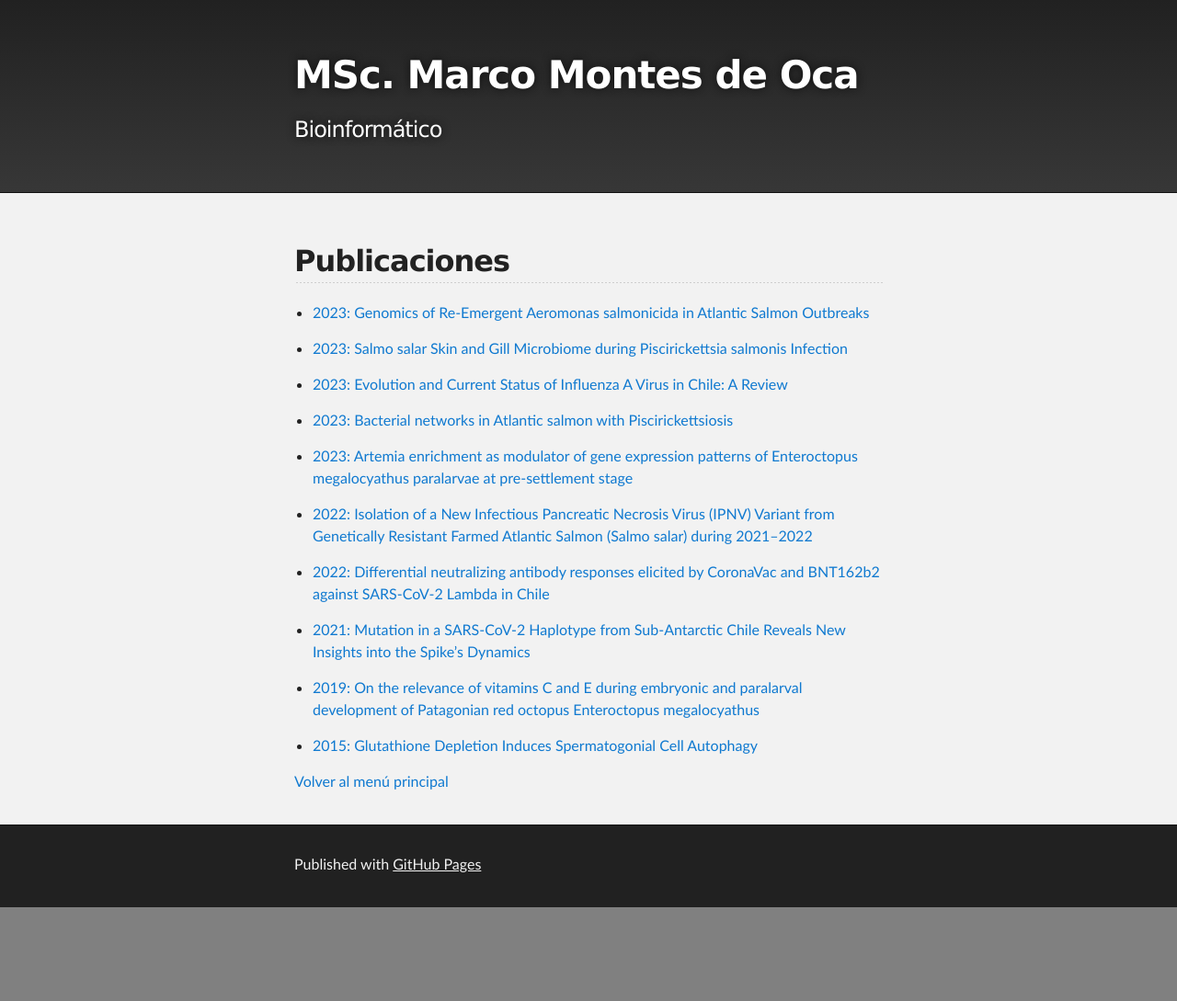
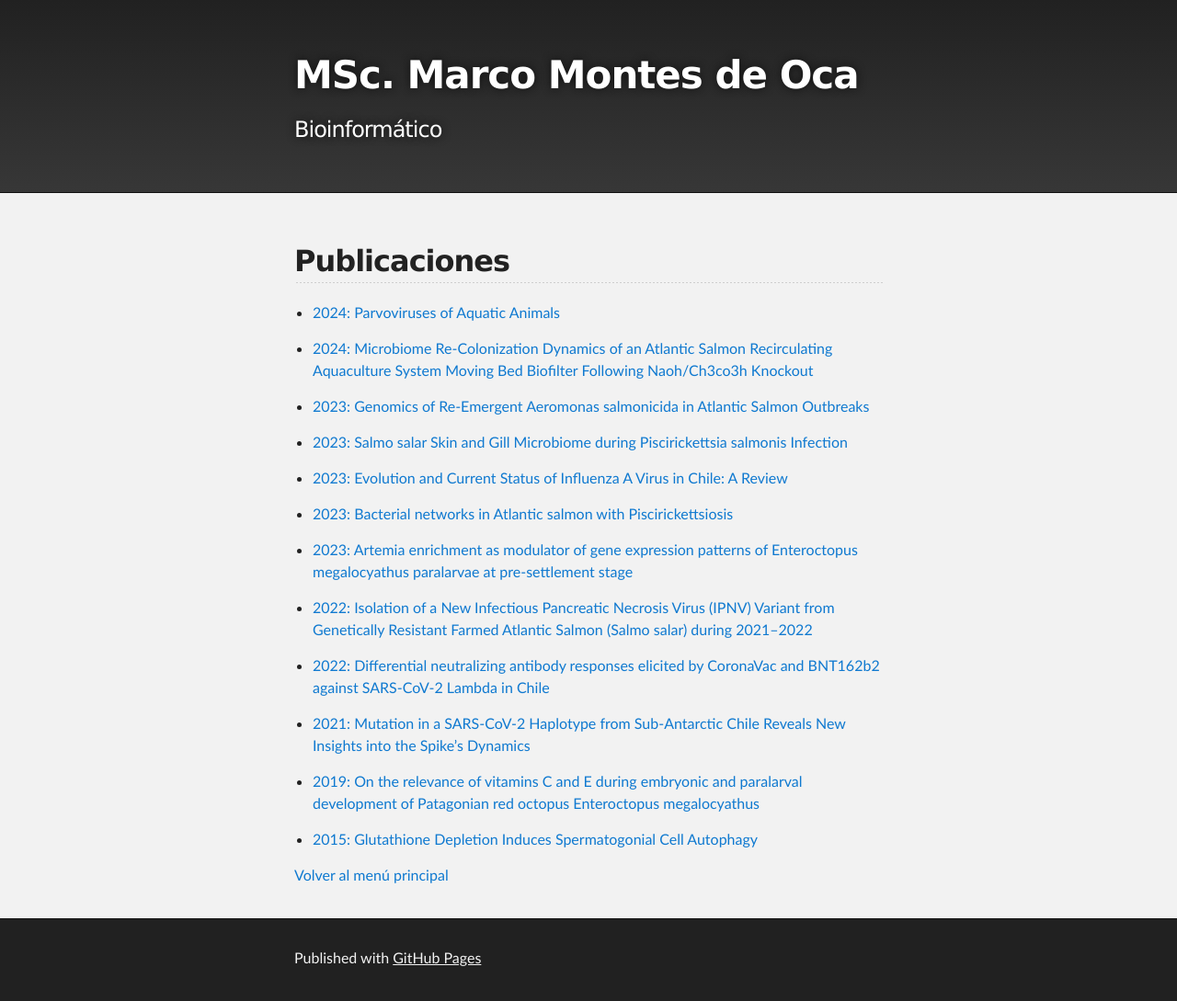
Before and after one commit to marco-montesdeoca/marco-montesdeoca.github.io, a Jekyll site: the page built from publicaciones.md, in a window 1280 px wide. Shown: the whole page at 92% size. Built offline with Jekyll 4.4.1, drawn with Linux system fonts in a browser that asks for light colours; our own code applies the rules of GitHub Pages for plain Markdown files; before the commit the page ends 987 px from its top, so only the background shows below that.

Commit message:
Update publicaciones.md

```diff
--- a/publicaciones.md
+++ b/publicaciones.md
@@ -1,4 +1,8 @@
 ## Publicaciones
+
+* [2024: Parvoviruses of Aquatic Animals](https://www.mdpi.com/2076-0817/13/8/625)
+
+* [2024: Microbiome Re-Colonization Dynamics of an Atlantic Salmon Recirculating Aquaculture System Moving Bed Biofilter Following Naoh/Ch3co3h Knockout](https://papers.ssrn.com/sol3/papers.cfm?abstract_id=4853702)
 
 * [2023: Genomics of Re-Emergent Aeromonas salmonicida in Atlantic Salmon Outbreaks](https://www.mdpi.com/2076-2607/12/1/64)
 
```
